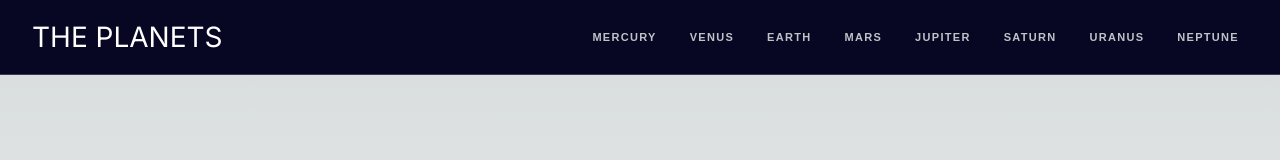
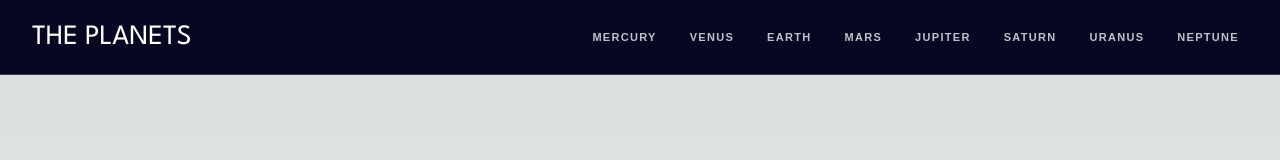
Before and after one commit to MaxAnderberg/planets-fact-site, a Next.js app: page / in a window 1280 px wide. Shown: the top 160 px of the page. Built offline with nearby package versions, Linux system fonts and the light colour scheme.

Commit message:
added custom fonts

```diff
--- a/app/layout.tsx
+++ b/app/layout.tsx
@@ -1,26 +1,31 @@
 import './globals.css'
 import type { Metadata } from 'next'
-import { Inter } from 'next/font/google'
+import { Inter, Antonio, League_Spartan } from 'next/font/google'
 import Navbar from '@/components/Navbar'
 
 const inter = Inter({ subsets: ['latin'] })
+const antonio = Antonio({ subsets: ['latin'], variable: '--antonio-font' })
+const spartan = League_Spartan({ subsets: ['latin'] })
+
 
 // export const metadata: Metadata = {
 //   title: 'Create Next App',
 //   description: 'Generated by create next app',
 // }
-
+console.log(antonio)
 export default function RootLayout({
   children,
 }: {
   children: React.ReactNode
 }) {
+  console.log(antonio)
+  console.log('i am a horse')
   return (
     <html lang="en">
-    <body className={inter.className}>
-      <Navbar />
-      {children}
-    </body>
-  </html>
+      <body className={`${inter.className} ${antonio.className} ${spartan.className}`}>
+        <Navbar />
+        {children}
+      </body>
+    </html>
   )
 }
```
